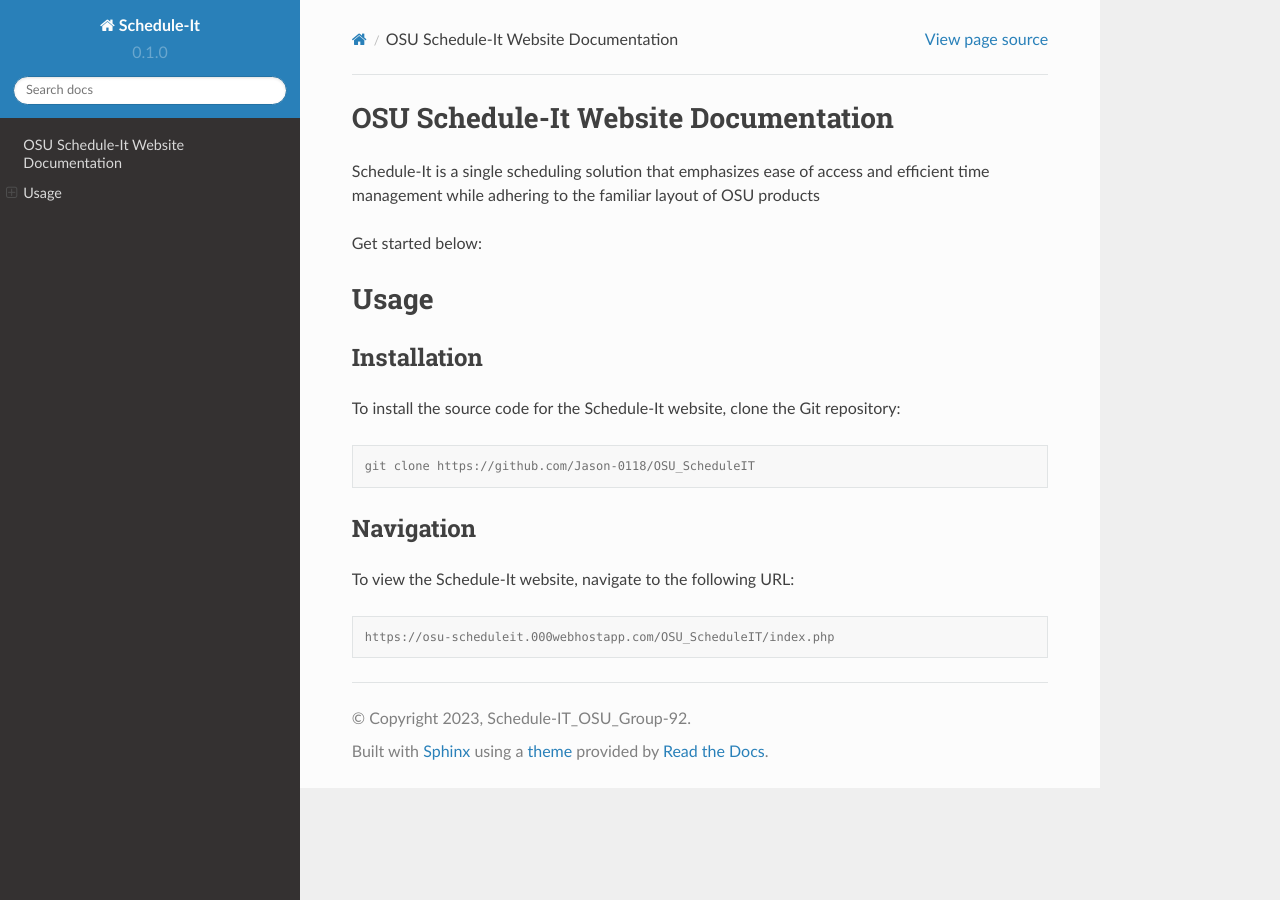
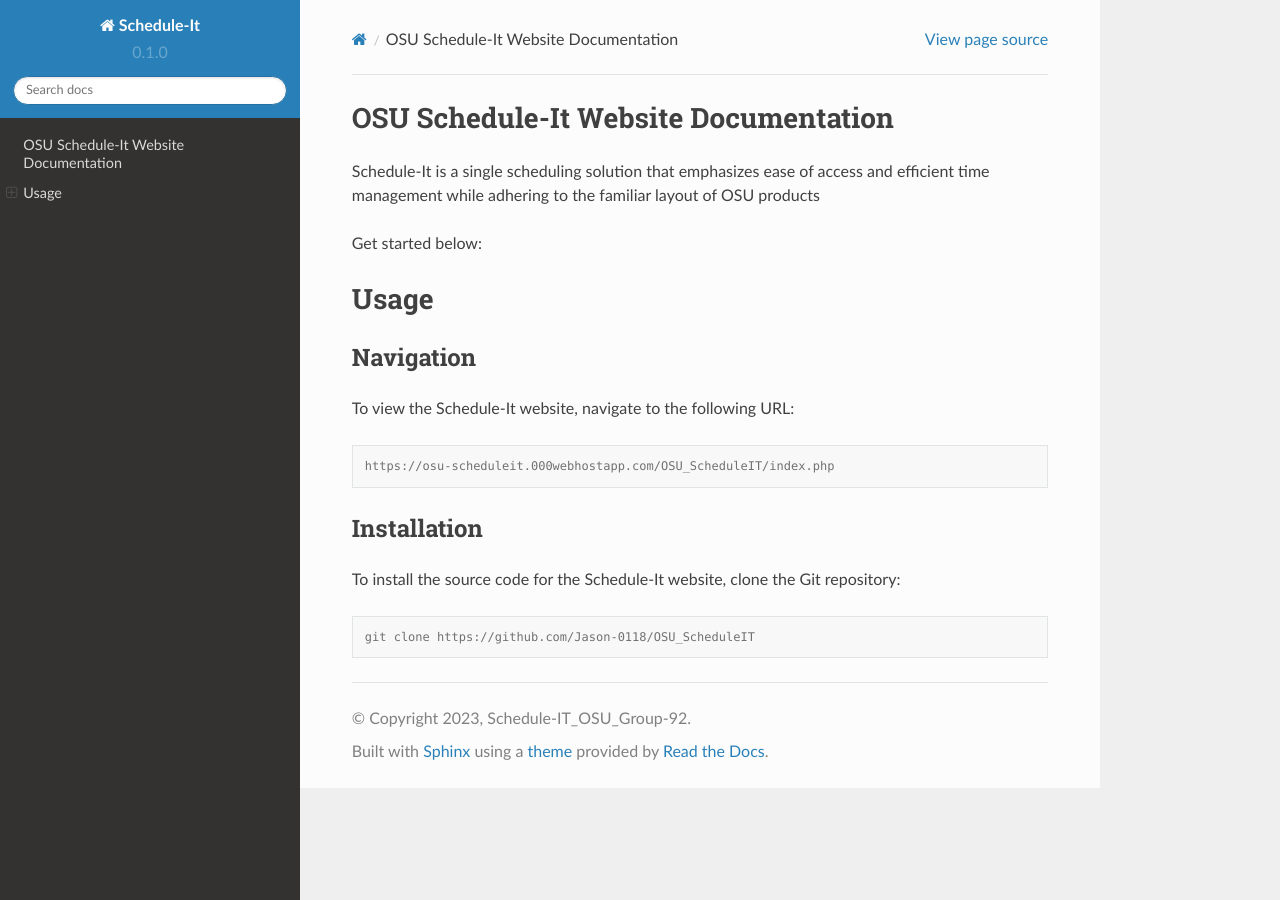
Before and after one commit to Jason-0118/OSU_ScheduleIT, a Sphinx documentation site: the page built from docs/source/index.rst, in a window 1280 px wide. Built offline with Sphinx 7.4.7 and the Read the Docs theme 2.0.0, drawn with Linux system fonts in a browser that asks for light colours; some of the changed lines change nothing that is shown.

Commit message:
Update index.rst

```diff
--- a/docs/source/index.rst
+++ b/docs/source/index.rst
@@ -11,6 +11,18 @@ Get started below:
 Usage
 =====
 
+
+Navigation
+----------
+
+To view the Schedule-It website, navigate to the following URL:
+
+.. code-block:: console
+
+   https://osu-scheduleit.000webhostapp.com/OSU_ScheduleIT/index.php
+
+
+
 .. _installation:
 
 Installation
@@ -21,14 +33,3 @@ To install the source code for the Schedule-It website, clone the Git repository
 .. code-block:: console
 
    git clone https://github.com/Jason-0118/OSU_ScheduleIT
-
-
-
-Navigation
-----------
-
-To view the Schedule-It website, navigate to the following URL:
-
-.. code-block:: console
-
-   https://osu-scheduleit.000webhostapp.com/OSU_ScheduleIT/index.php
```
